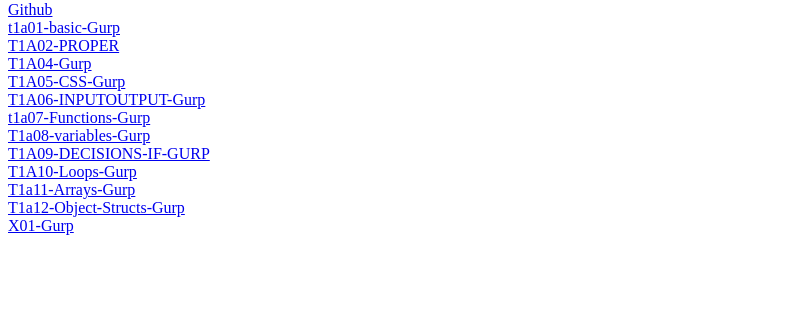
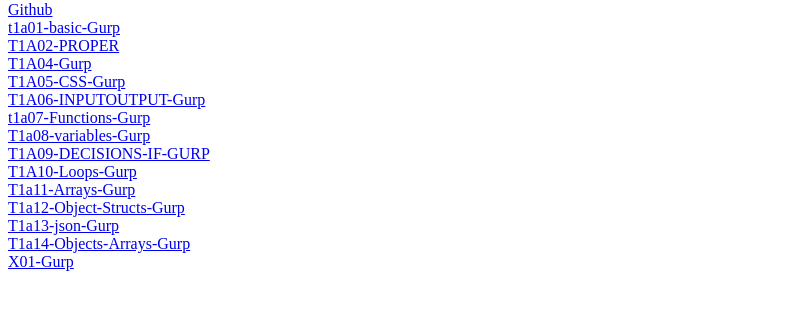
Before and after one commit to Yepstinator/GameDev2024, a plain HTML site: page public/index.html in a window 1280 px wide. Shown: the part 105-414 px from the top of the page, without its empty margins (0-801 px from the left). Drawn offline with Linux system fonts and the light colour scheme.

Commit message:
Update index.html

```diff
--- a/public/index.html
+++ b/public/index.html
@@ -26,5 +26,10 @@
 <br>
 <a href="t1a12-Objects-Structs-Gurp.html">T1a12-Object-Structs-Gurp</a>
 <br>
+<a href="t1a13-json-Gurp.html">T1a13-json-Gurp</a>
+<br>
+<a href="t1a14-Objects-and-Arrays-Gurp.html">T1a14-Objects-Arrays-Gurp</a>
+<br>
 <a href="X01.html"> X01-Gurp</a>
+
 <br>
```
